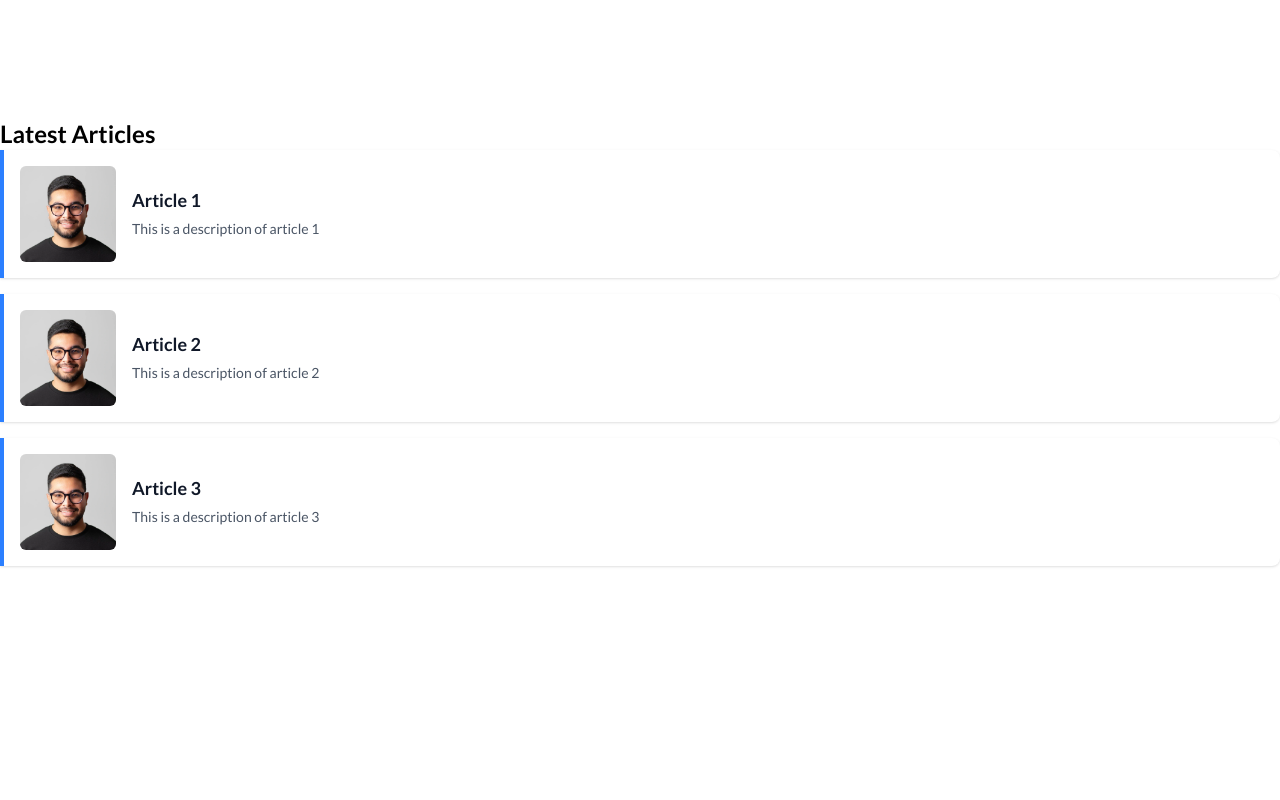
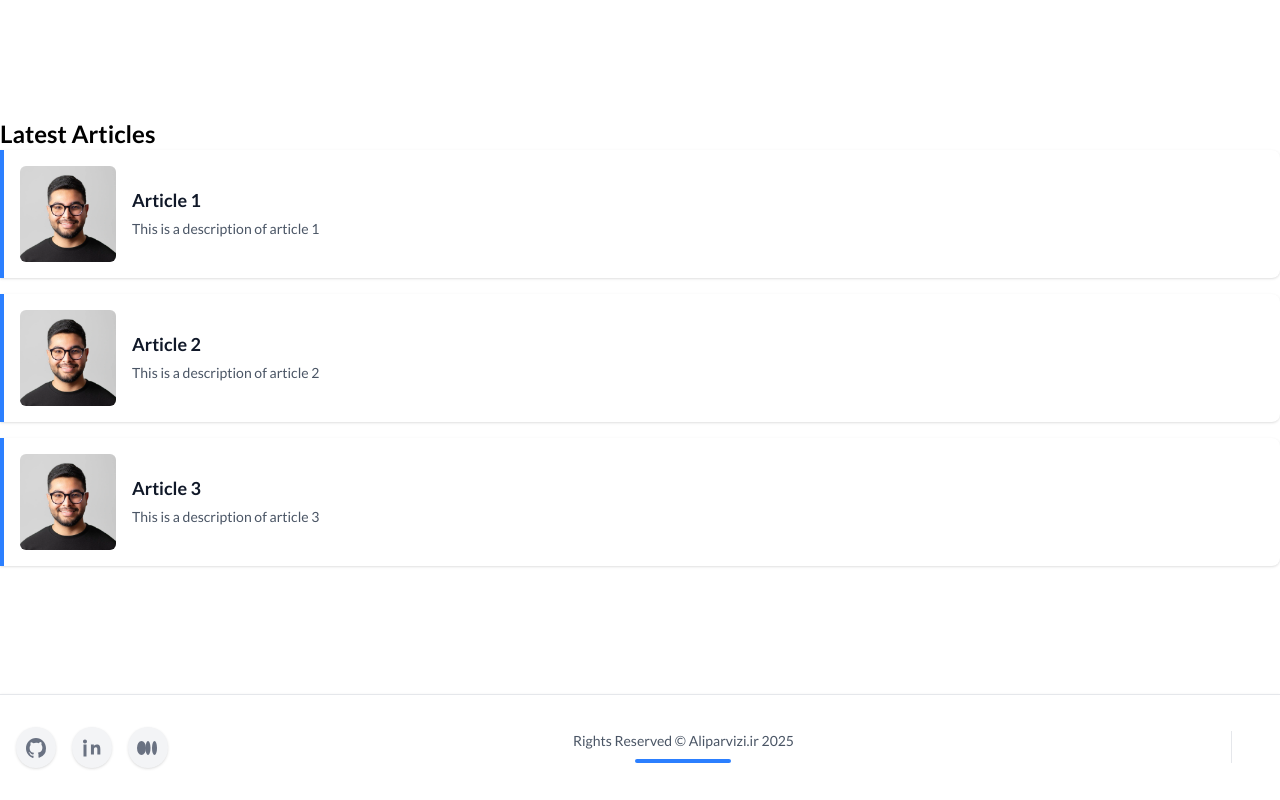
Before and after one commit to mrpvi/f-aliparvizi-ir, a Next.js app: page / in a window 1280 px wide. Shown: the part 599-1399 px from the top of the page. Before the commit the page ends 1293 px from the top, so only its background shows below. Built offline with nearby package versions, Linux system fonts and the light colour scheme.

Commit message:
feat: add footer component

```diff
--- a/src/app/layout.tsx
+++ b/src/app/layout.tsx
@@ -3,6 +3,7 @@ import { Lato } from "next/font/google";
 import localFont from "next/font/local";
 import "@/styles/globals.css";
 import Header from "@/components/shared/organisms/Header";
+import Footer from "@/components/shared/organisms/Footer";
 
 const lato = Lato({
   weight: ["100", "300", "400", "700", "900"],
@@ -32,6 +33,7 @@ export default function RootLayout({
       <body className={`${lato.variable} ${bitcountGridDouble.variable} antialiased`}>
         <Header />
         {children}
+        <Footer />
       </body>
     </html>
   );
--- /dev/null
+++ b/src/components/shared/organisms/Footer/index.tsx
@@ -0,0 +1,51 @@
+const links = [
+  {
+    href: "https://github.com/aliparvizi",
+    label: "GitHub",
+    svg: (
+      <svg width="24" height="24" fill="none" viewBox="0 0 24 24" aria-hidden="true" className="inline-block align-middle"><path fill="currentColor" d="M12 2C6.48 2 2 6.58 2 12.26c0 4.48 2.87 8.28 6.84 9.63.5.09.68-.22.68-.48 0-.24-.01-.87-.01-1.7-2.78.62-3.37-1.36-3.37-1.36-.45-1.18-1.1-1.5-1.1-1.5-.9-.63.07-.62.07-.62 1 .07 1.53 1.05 1.53 1.05.89 1.56 2.34 1.11 2.91.85.09-.66.35-1.11.63-1.37-2.22-.26-4.56-1.14-4.56-5.07 0-1.12.39-2.03 1.03-2.75-.1-.26-.45-1.3.1-2.7 0 0 .84-.28 2.75 1.05A9.36 9.36 0 0 1 12 6.84c.85.004 1.71.12 2.51.35 1.91-1.33 2.75-1.05 2.75-1.05.55 1.4.2 2.44.1 2.7.64.72 1.03 1.63 1.03 2.75 0 3.94-2.34 4.8-4.57 5.06.36.32.68.94.68 1.9 0 1.37-.01 2.47-.01 2.8 0 .27.18.58.69.48A10.01 10.01 0 0 0 22 12.26C22 6.58 17.52 2 12 2Z"/></svg>
+    )
+  },
+  {
+    href: "https://linkedin.com/in/aliparvizi",
+    label: "LinkedIn",
+    svg: (
+      <svg width="24" height="24" fill="none" viewBox="0 0 24 24" aria-hidden="true" className="inline-block align-middle"><path d="M4.98 3.5C3.87 3.5 3 4.37 3 5.48c0 1.1.87 1.98 1.98 1.98h.02c1.1 0 1.98-.88 1.98-1.98C6.98 4.37 6.1 3.5 4.98 3.5zM3.5 8.5h3v12h-3v-12zm7.5 0h2.86v1.64h.04c.4-.76 1.38-1.56 2.84-1.56 3.04 0 3.6 2 3.6 4.59v5.33h-3v-4.72c0-1.13-.02-2.59-1.58-2.59-1.58 0-1.82 1.23-1.82 2.5v4.81h-3v-12z" fill="currentColor"/></svg>
+    )
+  },
+  {
+    href: "https://medium.com/@aliparvizi",
+    label: "Medium",
+    svg: (
+      <svg width="24" height="24" fill="none" viewBox="0 0 24 24" aria-hidden="true" className="inline-block align-middle"><ellipse cx="5.5" cy="12" rx="4.5" ry="7" fill="currentColor"/><ellipse cx="18.5" cy="12" rx="2.5" ry="7" fill="currentColor"/><ellipse cx="12" cy="12" rx="2.5" ry="7" fill="currentColor"/></svg>
+    )
+  }
+];
+
+export default function Footer() {
+  return (
+    <footer className="w-full bg-white border-t border-gray-200 shadow-sm mt-12">
+      <div className="container mx-auto px-4 py-8 flex flex-col md:flex-row items-center justify-between gap-6 md:gap-0">
+        <div className="flex items-center gap-4 order-2 md:order-1">
+          {links.map(link => (
+            <a
+              key={link.label}
+              href={link.href}
+              target="_blank"
+              rel="noopener noreferrer"
+              aria-label={link.label}
+              className="bg-gray-100 hover:bg-blue-500 text-gray-500 hover:text-white rounded-full p-2 transition-colors shadow-sm"
+            >
+              {link.svg}
+            </a>
+          ))}
+        </div>
+        <div className="hidden md:block h-8 w-px bg-gray-200 mx-8 order-3"></div>
+        <div className="flex flex-col items-center order-1 md:order-2 w-full md:w-auto">
+          <span className="text-gray-600 text-sm font-medium">Rights Reserved © Aliparvizi.ir 2025</span>
+          <span className="block w-24 h-1 bg-blue-500 rounded mt-2"></span>
+        </div>
+      </div>
+    </footer>
+  );
+}
```
